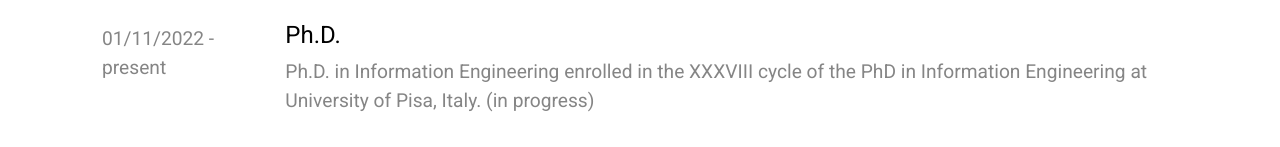
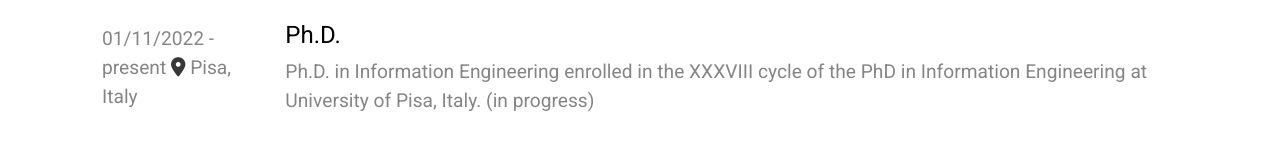
Before and after one commit to MarcoParola/cv, a plain HTML site: page index.html in a window 1280 px wide. Shown: the part 732-879 px from the top of the page. Drawn offline with nearby package versions, Linux system fonts and the light colour scheme.

Commit message:
Deploying to gh-pages from @ MarcoParola/cv@ae6d3025e801b84cec4e143607ba087158cf0d63 🚀

```diff
--- a/index.html
+++ b/index.html
@@ -87,6 +87,9 @@
         <div class="row d-block d-md-flex mb-5">
             <div class="col-md-2 pt-1">
                 01/11/2022 - present
+                        <i class="fa-solid fa-location-dot" style="color: #373737;"></i> Pisa, Italy
+
+
             </div>
             <div class="col-md-10">
                 <h3 class="fs-4 fw-normal">Ph.D.</h3>
@@ -96,6 +99,8 @@
         <div class="row d-block d-md-flex mb-5">
             <div class="col-md-2 pt-1">
                 15/10/2019 - 18/02/2022
+
+
             </div>
             <div class="col-md-10">
                 <h3 class="fs-4 fw-normal">Master degree</h3>
@@ -105,6 +110,8 @@
         <div class="row d-block d-md-flex">
             <div class="col-md-2 pt-1">
                 08/11/2015 - 14/10/2019
+
+
             </div>
             <div class="col-md-10">
                 <h3 class="fs-4 fw-normal">Bachelor degree</h3>
```
Also changed, not shown: 1 other file.
